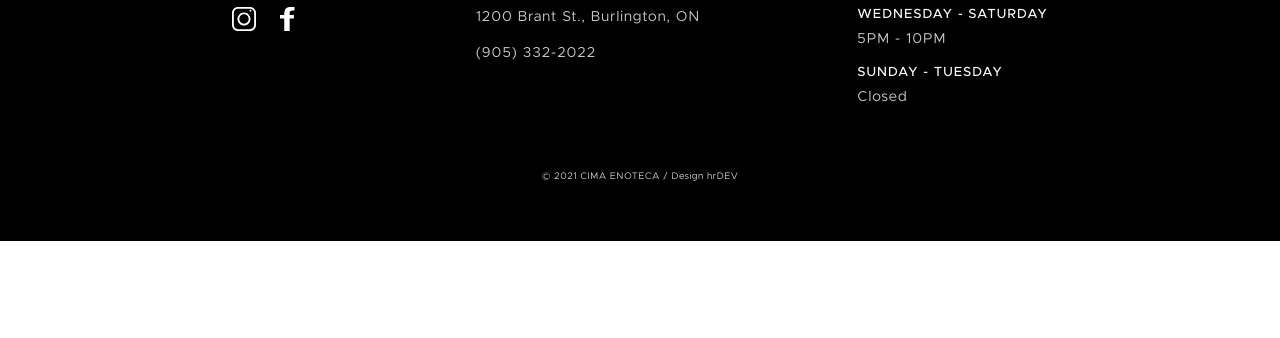
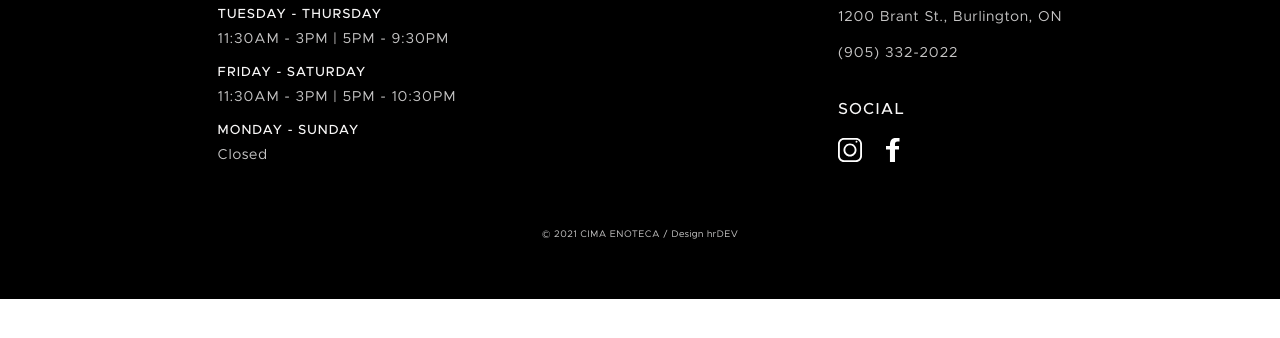
Before and after one commit to heather-ross/cima-enoteca-brant, a React (Create React App) app: page / in a window 1280 px wide. Shown: the part 1705-2043 px from the top of the page. Built offline with nearby package versions, Linux system fonts and the light colour scheme; no server answers.

Commit message:
Update HOO

```diff
--- a/src/components/Footer/Footer.jsx
+++ b/src/components/Footer/Footer.jsx
@@ -10,7 +10,24 @@ const Footer = () => {
         <footer className="footer">
             <div className="footer__cols">
                 <section className="footer__col">
-                    <h4 className="footer__col-title">SOCIAL</h4>
+                <h4 className="footer__col-title">HOURS</h4>
+                    <div className="footer__col-hours">
+                        <h5 className="footer__col-heading">TUESDAY - THURSDAY</h5>
+                        <p className="footer__col-text">11:30AM - 3PM | 5PM - 9:30PM</p>
+                        <h5 className="footer__col-heading">FRIDAY - SATURDAY</h5>
+                        <p className="footer__col-text">11:30AM - 3PM | 5PM - 10:30PM</p>
+                        <h5 className="footer__col-heading">MONDAY - SUNDAY</h5>
+                        <p className="footer__col-text">Closed</p>
+                    </div>
+
+                </section>
+                <section className="footer__col">
+                    <h4 className="footer__col-title">CONTACT</h4>
+                    <div className="footer__col-contact">
+                        <p className="footer__col-text">1200 Brant St., Burlington, ON</p>
+                        <a className="footer__col-text" href="tel:905-332-2022"><p className="footer__col-text" >(905) 332-2022</p></a>
+                    </div>
+                    <h4 className="footer__col-title footer__top-spacing">SOCIAL</h4>
                     <div className="footer__col-icons">
                         <a href="https://www.instagram.com/cimaonbrant/?hl=en" rel="noreferrer" target="_blank">
                             <img className="footer__col-icon" src={instagram} alt="Instagram icon" />
@@ -20,23 +37,17 @@ const Footer = () => {
                         </a>
                     </div>
                 </section>
-                <section className="footer__col">
-                    <h4 className="footer__col-title">CONTACT</h4>
-                    <div className="footer__col-contact">
-                        <p className="footer__col-text">1200 Brant St., Burlington, ON</p>
-                        <a className="footer__col-text" href="tel:905-332-2022"><p className="footer__col-text" >(905) 332-2022</p></a>
-                    </div>
-                </section>
-                <section className="footer__col">
+                {/* <section className="footer__col">
                     <h4 className="footer__col-title">HOURS</h4>
                     <div className="footer__col-hours">
-                        <h5 className="footer__col-heading">WEDNESDAY - SATURDAY</h5>
-                        <p className="footer__col-text">5PM - 10PM</p>
-                        <h5 className="footer__col-heading">SUNDAY - TUESDAY</h5>
+                        <h5 className="footer__col-heading">TUESDAY - THURSDAY</h5>
+                        <p className="footer__col-text">11:30AM - 3PM | 5PM - 9:30PM</p>
+                        <h5 className="footer__col-heading">FRIDAY - SATURDAY</h5>
+                        <p className="footer__col-text">11:30AM - 3PM | 5PM - 10:30PM</p>
+                        <h5 className="footer__col-heading">MONDAY - SUNDAY</h5>
                         <p className="footer__col-text">Closed</p>
                     </div>
-
-                </section>
+                </section> */}
             </div>
             <div className="footer__bottom-wrap">
             <p className="footer__copy">© <span>{new Date().getFullYear()}</span> CIMA ENOTECA / Design <a href="https://hross.dev" rel="noreferrer" target="_blank">hrDEV</a></p>
--- a/src/components/Footer/Footer.scss
+++ b/src/components/Footer/Footer.scss
@@ -8,28 +8,17 @@
     min-height: 300px;
     color: $primary-light;
     @include tablet {
-        padding: 6vh 10vw;
-    }
-    @include desktop {
-        padding: 6vh 12vw;
+        padding: 6vh 17vw;
     }
     &__cols {
         @include tablet {
             @include flex-container($align: baseline, $spacing: space-between);
-        }
-        @include desktop {
-            justify-content: space-around;
         }
     }
     &__col {
         padding-bottom: 1.5*$mobile-spacing;
         max-width: 100vw;
         @include tablet {
-            max-width: 25vw;
-            padding-bottom: 1.5*$tablet-spacing;
-        }
-        @include desktop {
-            max-width: 35vw;
             padding-bottom: 1.5*$tablet-spacing;
         }
     }
@@ -41,7 +30,12 @@
     &__col-heading, &__col-text {
         letter-spacing: 1px;
     }
-
+    &__top-spacing {
+        margin-top: 2.5*$tablet-spacing;
+        @include tablet {
+            margin-top: 1.5*$tablet-spacing;
+        }
+    }
     &__col-icon {
         height: 1.5em;
         padding-right: 1.5*$tablet-spacing;
--- a/src/components/NavBar/NavBar.scss
+++ b/src/components/NavBar/NavBar.scss
@@ -6,7 +6,7 @@
     right: 0;
     left: 0;
     height: 70px;
-    padding: 1.25rem 17vw;
+    padding: 1.25rem 2*$mobile-spacing;
     position: fixed;
     z-index: 10;
     transition: all 0.3s ease-in-out;
```
Also changed, not shown: 2 other files (tests, documents, lock files or other folders).
